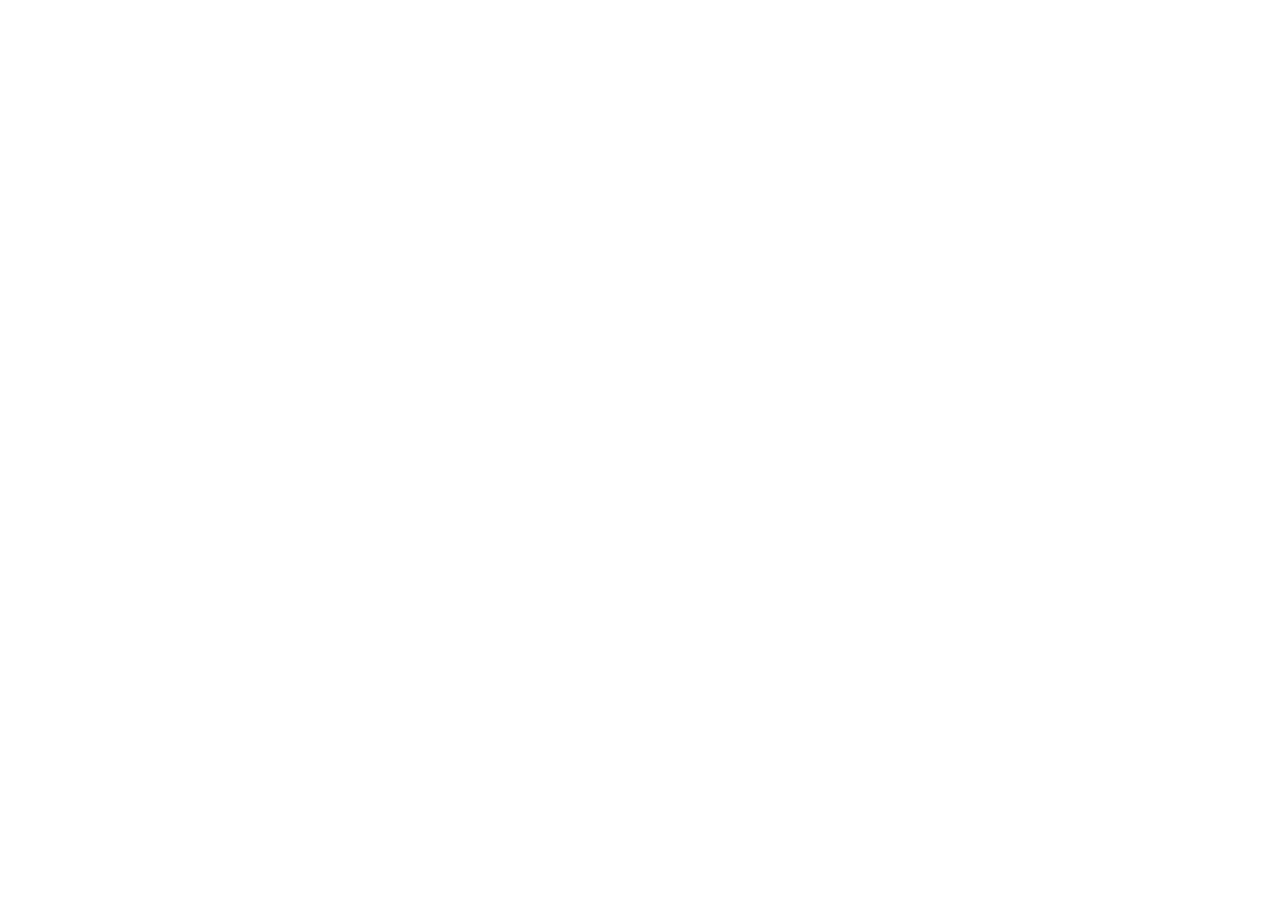
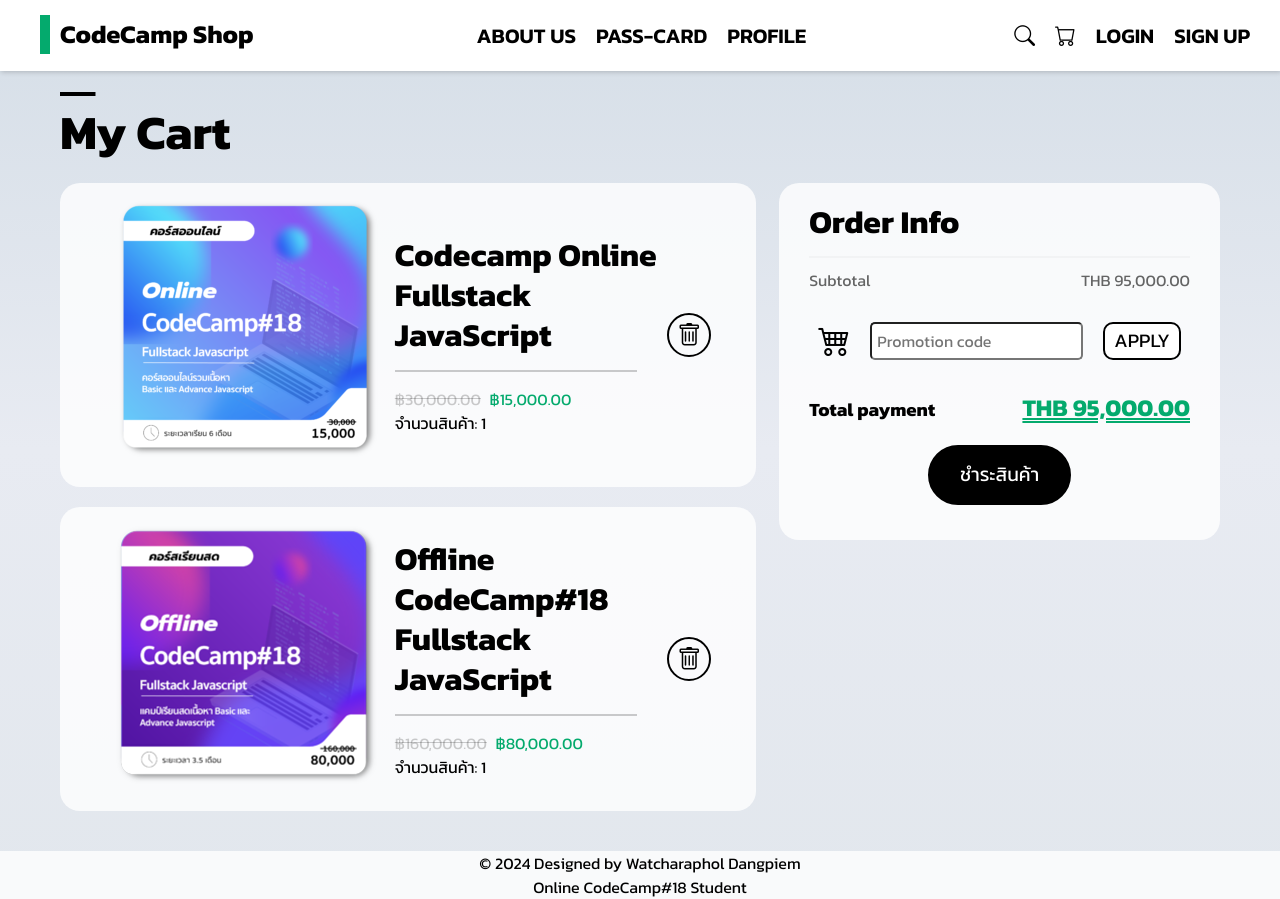
Before and after one commit to CodeCamp-Online-17-classroom/css-homework-3-watcharaphol-d, a plain HTML site: page index.html in a window 1280 px wide. Before the commit the page ends 800 px from the top, so only its background shows below. Drawn offline with nearby package versions, Linux system fonts and the light colour scheme.

Commit message:
Create Shopping-cart page

```diff
--- /dev/null
+++ b/Web-Structure/shopping-styles.css
@@ -0,0 +1,321 @@
+* {
+    margin: 0;
+    padding: 0;
+    box-sizing: border-box;
+}
+
+html {
+    font-family: "Kanit", sans-serif;
+    background: linear-gradient(to bottom, #D5DEE7 0%, #E8EBF2 50%, #E2E7ED 100%), linear-gradient(to bottom, rgba(0, 0, 0, 0.02) 50%, rgba(255, 255, 255, 0.02) 61%, rgba(0, 0, 0, 0.02) 73%), linear-gradient(33deg, rgba(255, 255, 255, 0.20) 0%, rgba(0, 0, 0, 0.20) 100%);
+    background-blend-mode: normal, color-burn;
+}
+
+/* ==================== navbar-section ====================*/
+.navbar {
+    position: sticky;
+    top: 0;
+}
+
+.nav-container {
+    display: flex;
+    justify-content: space-between;
+    align-items: last baseline;
+    flex-wrap: wrap;
+    font-size: 1.3rem;
+    padding: 10px 20px;
+    background-color: white;
+    box-shadow: 1px 1px 5px #00000033;
+}
+
+.nav-container ul {
+    list-style-type: none;
+    display: flex;
+    justify-content: center;
+    text-transform: uppercase;
+}
+
+.nav-container ul li a {
+    display: inline-block;
+    margin: 5px 0px;
+    padding: 5px 10px;
+    border-radius: 25px;
+    text-decoration: none;
+    color: #000000;
+    font-weight: 600;
+    transition: background-color 0.2s;
+    transition-timing-function: ease;
+}
+
+.nav-container ul li a:hover {
+    background-color: #04AA6D22;
+}
+
+.nav-item1 a {
+    display: inline-block;
+    text-decoration: none;
+    color: #000000;
+    padding-right: 15px;
+    border-radius: 0px 30px 30px 0px;
+    margin-left: 20px;
+    border-left: 10px solid #04AA6D;
+    transition: background-color 0.2s;
+    transition-timing-function: ease;
+}
+
+.nav-item1 a:hover {
+    background-color: #04AA6D22;
+}
+
+.nav-item1 p {
+    display: inline-block;
+    font-size: 1.6rem;
+    margin: 10px 10px;
+    font-weight: bold;
+    line-height: 1.2rem;
+}
+
+/* ==================== section-1 ====================*/
+.section1 {
+    margin: 0px 60px;
+}
+
+.section1>h1 {
+    font-size: 3rem;
+    margin: 25px 0px 15px;
+}
+
+.section1>h1::first-letter {
+    text-decoration: overline;
+}
+
+.sec1-container {
+    display: flex;
+    justify-content: space-between;
+    align-items: flex-start;
+    flex-wrap: wrap;
+}
+
+.sec1-item-info {
+    width: 60%;
+    display: flex;
+    flex-direction: column;
+}
+
+.obj1,
+.obj2 {
+    background-color: #ffffffCC;
+    margin: 0px 0px 20px;
+    padding: 10px 20px;
+    border-radius: 20px;
+    width: 100%;
+    display: flex;
+    justify-content: center;
+    align-items: center;
+    flex-wrap: wrap;
+}
+
+.obj1 .obj-detail,
+.obj2 .obj-detail {
+    width: 40%;
+}
+
+.obj1>a,
+.obj2>a {
+    display: inline-block;
+    text-decoration: none;
+    color: #000000;
+    font-size: 1.5rem;
+    margin: 15px 10px 15px;
+    border: 2px solid #000000;
+    padding: 0.5rem;
+    line-height: 1rem;
+    border-radius: 50%;
+    transition: background-color 0.2s, color 0.2s;
+    transition-timing-function: ease;
+}
+
+.obj1>a:hover,
+.obj2>a:hover {
+    background-color: #000000;
+    color: #ffffff;
+}
+
+.obj1 .obj-detail h2,
+.obj2 .obj-detail h2 {
+    font-size: 2rem;
+    line-height: 2.5rem;
+}
+
+.obj1 .obj-detail hr,
+.obj2 .obj-detail hr {
+    margin: 15px 20px 15px 0px;
+    border: 1px solid #00000033;
+}
+
+.old-price {
+    text-decoration: line-through;
+    color: #00000033;
+    display: inline-block;
+}
+
+.new-price {
+    display: inline-block;
+    margin: 0px 5px;
+    color: #04AA6D;
+}
+
+.sec1-order-info {
+    width: 38%;
+    background-color: #ffffffCC;
+    border-radius: 20px;
+    padding: 15px 30px;
+}
+
+.sec1-order-info hr {
+    margin: 10px 0px;
+    border: 1px solid #00000007;
+}
+
+.sec1-order-info>div:nth-of-type(1) {
+    display: flex;
+    justify-content: space-between;
+    flex-wrap: wrap;
+    color: #00000099;
+}
+
+.sec1-order-info>div:nth-of-type(2) {
+    display: flex;
+    justify-content: center;
+    align-items: center;
+    flex-wrap: wrap;
+    font-size: 1.2rem;
+    margin: 15px auto;
+}
+
+.sec1-order-info>div:nth-of-type(2) input {
+    margin: 0px 20px;
+    font-family: "Kanit", sans-serif;
+    font-size: 1rem;
+    border-radius: 5px;
+    padding: 5px;
+}
+
+.sec1-order-info>div:nth-of-type(2) i {
+    font-size: 2rem;
+}
+
+.sec1-order-info>div:nth-of-type(2) a {
+    text-decoration: none;
+    display: inline-block;
+    color: #000000;
+    background-color: #ffffff;
+    margin: 15px 0px;
+    border: 2px solid #000000;
+    padding: 9px;
+    line-height: 1rem;
+    border-radius: 10px;
+    transition: background-color 0.2s, color 0.2s;
+    transition-timing-function: ease;
+}
+
+.sec1-order-info>div:nth-of-type(2) a:hover {
+    background-color: #000000;
+    color: #ffffff;
+}
+
+.sec1-order-info>div:nth-of-type(3) {
+    display: flex;
+    align-items: baseline;
+    justify-content: space-between;
+    flex-wrap: wrap;
+}
+
+.sec1-order-info>div:nth-of-type(3) h2 {
+    color: #04AA6D;
+    text-decoration: underline;
+    text-decoration-style: double;
+}
+
+.sec1-order-info>div:nth-of-type(4) {
+    text-align: center;
+}
+
+.sec1-order-info>div:nth-of-type(4) a {
+    text-decoration: none;
+    display: inline-block;
+    color: #ffffff;
+    background-color: #000000;
+    margin: 20px 0px;
+    border: 2px solid #000000;
+    padding: 20px 30px;
+    line-height: 1rem;
+    border-radius: 50px;
+    font-size: 1.2rem;
+    transition: background-color 0.2s, color 0.2s;
+    transition-timing-function: ease;
+}
+
+.sec1-order-info>div:nth-of-type(4) a:hover {
+    background-color: #ffffff;
+    color: #000000;
+}
+
+.footer-1 {
+    margin-top: 20px;
+    text-align: center;
+    background-color: #ffffffCC;
+}
+
+/* ==================== Responsive-section ====================*/
+@media only screen and (max-width: 920px) {
+    .nav-container {
+        justify-content: center;
+    }
+}
+
+@media only screen and (max-width: 1096px) {
+
+    .obj1,
+    .obj2 {
+        flex-direction: column;
+        padding: 20px 25px;
+    }
+
+    .obj1 .obj-detail,
+    .obj2 .obj-detail {
+        width: 100%;
+    }
+}
+
+@media only screen and (max-width: 830px) {
+
+    .nav-item2,
+    .nav-item3 {
+        display: none;
+    }
+
+    .section1 {
+        margin: 0px;
+    }
+
+    .section1>h1 {
+        text-align: center;
+        margin-top: 10px;
+    }
+
+    .sec1-container {
+        display: block;
+    }
+
+    .sec1-item-info,
+    .sec1-order-info {
+        width: 90%;
+        margin: auto;
+        display: block;
+    }
+
+    .obj1>a,
+    .obj2>a {
+        margin-bottom: 0px;
+    }
+}
--- a/index.html
+++ b/index.html
@@ -1 +1,104 @@
 <!-- write code here -->
+<!DOCTYPE html>
+<html lang="en">
+
+<head>
+    <meta charset="UTF-8">
+    <meta name="viewport" content="width=device-width, initial-scale=1.0">
+    <!-- ======================= import google-font ======================= -->
+    <link
+        href="https://fonts.googleapis.com/css2?family=Kanit:ital,wght@0,100;0,200;0,300;0,400;0,500;0,600;0,700;0,800;0,900;1,100;1,200;1,300;1,400;1,500;1,600;1,700;1,800;1,900&display=swap"
+        rel="stylesheet">
+    <!-- ======================= import bootstrap-icon ======================= -->
+    <link rel="stylesheet" href="https://cdn.jsdelivr.net/npm/bootstrap-icons@1.11.3/font/bootstrap-icons.min.css">
+    <link rel="stylesheet" href="./Web-Structure/shopping-styles.css">
+    <title>Shopping</title>
+</head>
+
+<body>
+    <!-- ======================= Navbar-section ======================= -->
+    <nav class="navbar">
+        <div class="nav-container">
+            <div class="nav-item1">
+                <a href="#">
+                    <p>CodeCamp Shop</p>
+                </a>
+            </div>
+            <div class="nav-item2">
+                <ul>
+                    <li><a href="#">about us</a></li>
+                    <li><a href="#">Pass-card</a></li>
+                    <li><a href="#">profile</a></li>
+                </ul>
+            </div>
+            <div class="nav-item3">
+                <ul>
+                    <li><a href="#"><i class="bi bi-search"></i></a></li>
+                    <li><a href="#"><i class="bi bi-cart"></i></a></li>
+                    <li><a href="#">login</a></li>
+                    <li><a href="#">sign up</a></li>
+                </ul>
+            </div>
+        </div>
+    </nav>
+
+    <!-- ======================= Section-1 ======================= -->
+    <div class="section1">
+        <h1>My Cart</h1>
+        <div class="sec1-container">
+            <div class="sec1-item-info">
+                <div class="obj1">
+                    <img src="./PIC/Course-Cov-18-03-300x300.png" alt="item1-pic">
+                    <div class="obj-detail">
+                        <h2>Codecamp Online Fullstack JavaScript</h2>
+                        <hr>
+                        <p class="old-price">฿30,000.00</p>
+                        <p class="new-price">฿15,000.00</p>
+                        <p>จำนวนสินค้า: 1</p>
+                    </div>
+                    <a href="#"><i class="bi bi-trash"></i></a>
+                </div>
+                <div class="obj2">
+
+                    <img src="./PIC/Course-Cov-18-04-300x300.png" alt="item1-pic">
+                    <div class="obj-detail">
+                        <h2>Offline CodeCamp#18 Fullstack JavaScript</h2>
+                        <hr>
+                        <p class="old-price">฿160,000.00</p>
+                        <p class="new-price">฿80,000.00</p>
+                        <p>จำนวนสินค้า: 1</p>
+                    </div>
+                    <a href="#"><i class="bi bi-trash"></i></a>
+                </div>
+            </div>
+
+            <div class="sec1-order-info">
+                <h1>Order Info</h1>
+                <hr>
+                <div>
+                    <p>Subtotal</p>
+                    <p>THB 95,000.00</p>
+                </div>
+                <div>
+                    <i class="bi bi-cart4"></i>
+                    <input type="text" name="code" id="code" placeholder="Promotion code">
+                    <a href="#">APPLY</a>
+                </div>
+                <div>
+                    <h3>Total payment</h3>
+                    <h2>THB 95,000.00</h2>
+                </div>
+                <div>
+                    <a href="#">ชำระสินค้า</a>
+                </div>
+            </div>
+        </div>
+    </div>
+    <footer>
+        <div class="footer-1">
+            <p>© 2024 Designed by Watcharaphol Dangpiem <br>Online CodeCamp#18 Student</p>
+        </div>
+    </footer>
+</body>
+
+</html>
```
Also changed, not shown: PIC/Course-Cov-18-03-300x300.png (added), PIC/Course-Cov-18-04-300x300.png (added), 1 other file.
